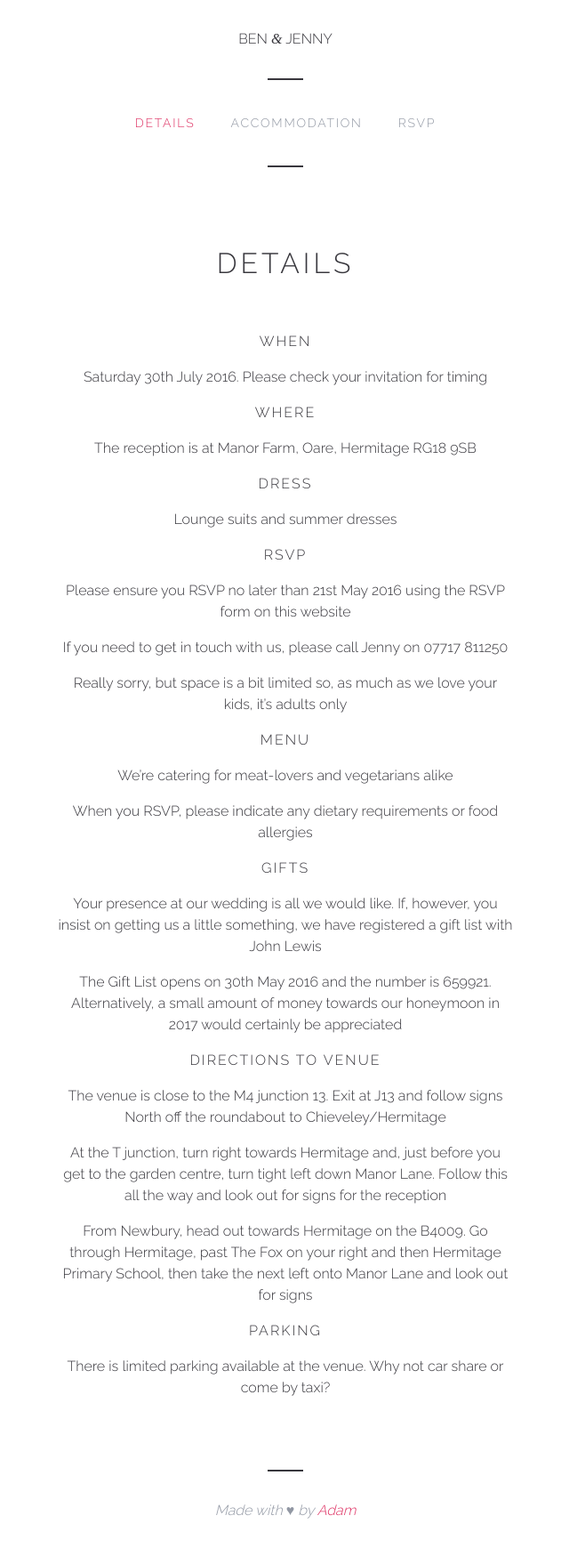
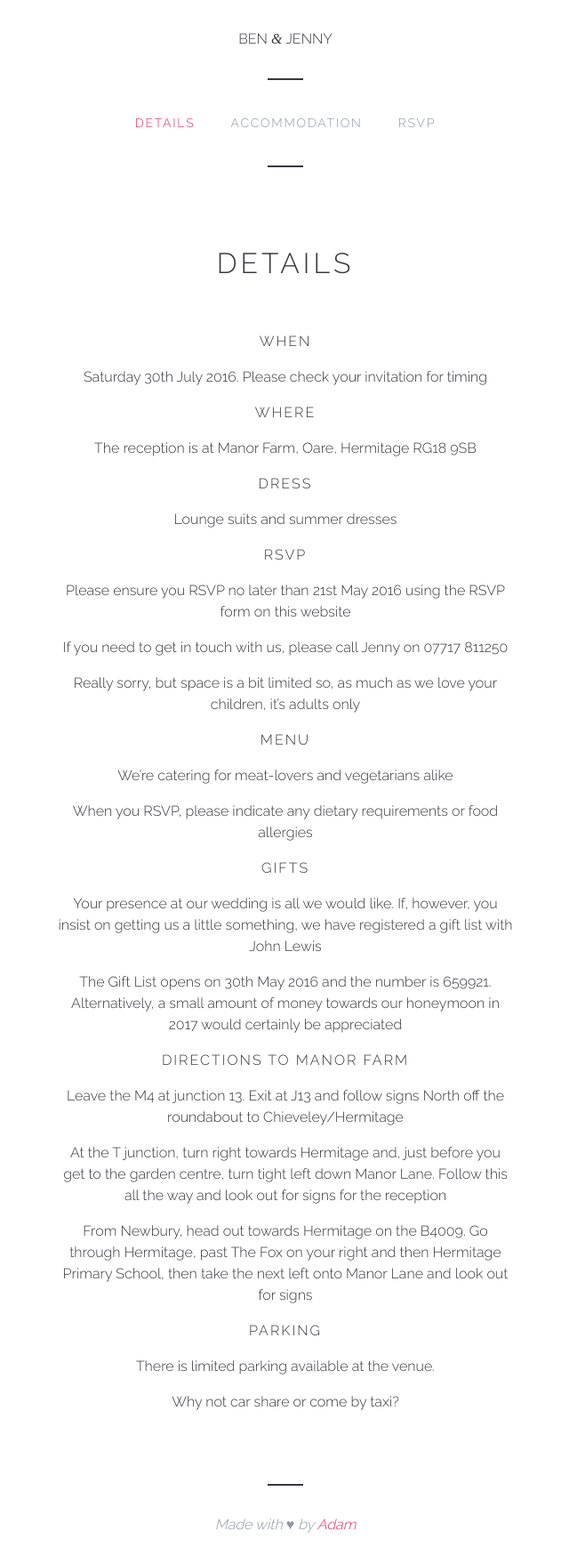
Before and after one commit to benandjenny/benandjenny.github.io, a Jekyll site: the page built from index.html, in a window 1280 px wide. Shown: the whole page at 89% size, without its empty margins (319-959 px from the left). Built offline with Jekyll 4.4.1, drawn with Linux system fonts in a browser that asks for light colours; nearby versions of some CDN libraries.

Commit message:
updated copy

```diff
--- a/index.html
+++ b/index.html
@@ -14,17 +14,18 @@ hero-img: hm.jpg
 	<dt>RSVP</dt>
 	<dd>Please ensure you RSVP no later than 21st May 2016 using the RSVP form on this website</dd>
 	<dd>If you need to get in touch with us, please call Jenny on 07717 811250</dd>
-	<dd>Really sorry, but space is a bit limited so, as much as we love your kids, it’s adults only</dd>
+	<dd>Really sorry, but space is a bit limited so, as much as we love your children, it’s adults only</dd>
 	<dt>Menu</dt>
 	<dd>We’re catering for meat-lovers and vegetarians alike</dd>
 	<dd>When you RSVP, please indicate any dietary requirements or food allergies</dd>
 	<dt>Gifts</dt>
 	<dd>Your presence at our wedding is all we would like. If, however, you insist on getting us a little something, we have registered a gift list with John Lewis</dd>
 	<dd>The Gift List opens on 30th May 2016 and the number is 659921. Alternatively, a small amount of money towards our honeymoon in 2017 would certainly be appreciated</dd>
-	<dt>Directions to Venue</dt>
-	<dd>The venue is close to the M4 junction 13. Exit at J13 and follow signs North off the roundabout to Chieveley/Hermitage</dd>
+	<dt>Directions to Manor Farm</dt>
+	<dd>Leave the M4 at junction 13. Exit at J13 and follow signs North off the roundabout to Chieveley/Hermitage</dd>
 	<dd>At the T junction, turn right towards Hermitage and, just before you get to the garden centre, turn tight left down Manor Lane. Follow this all the way and look out for signs for the reception</dd>
 	<dd>From Newbury, head out towards Hermitage on the B4009. Go through Hermitage, past The Fox on your right and then Hermitage Primary School, then take the next left onto Manor Lane and look out for signs</dd>
 	<dt>Parking</dt>
-	<dd>There is limited parking available at the venue. Why not car share or come by taxi?</dd>
+	<dd>There is limited parking available at the venue.</dd>
+	<dd>Why not car share or come by taxi?</dd>
 </dl>
```
